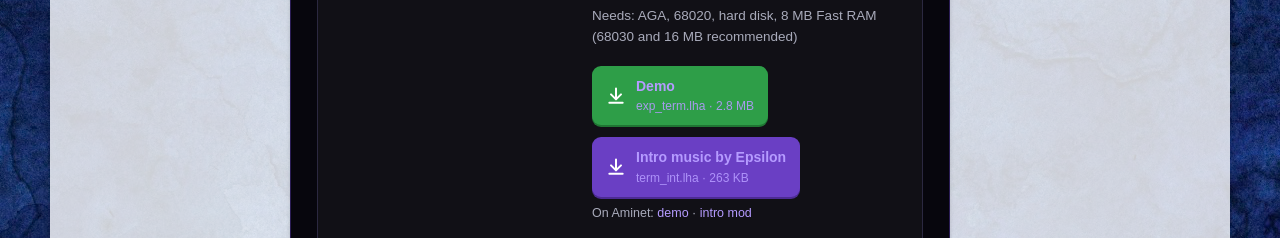
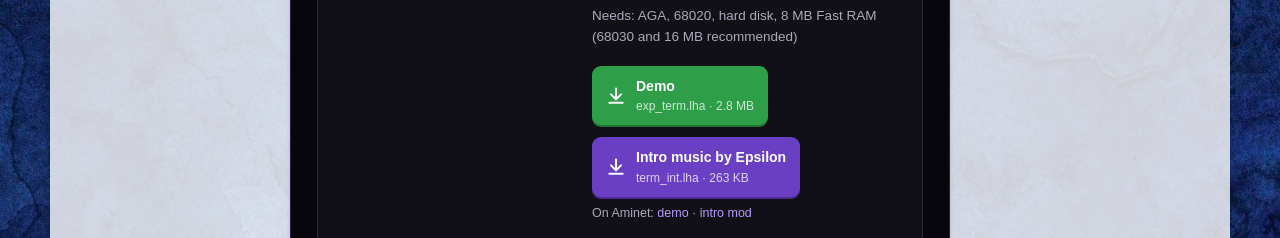
Before and after one commit to epsilonsworld/downloads, a plain HTML site: page index.html in a window 1280 px wide. Shown: the part 7356-7594 px from the top of the page. Drawn offline with Linux system fonts and the light colour scheme.

Commit message:
Demoscene download buttons: white text
Co-Authored-By: Claude Opus 5.5 <noreply@anthropic.com>
Claude-Session: https://claude.ai/code/session_0194Sbt132KvaF81rtFqmf52

```diff
--- a/index.html
+++ b/index.html
@@ -85,7 +85,7 @@
   .dl.small .btn{padding:9px 14px;font-size:14px}
   .btn.grey{background:#5b6075;box-shadow:0 2px 0 #3e4254} .btn.grey:hover{background:#4d5165}
   .scene{background:#07060d linear-gradient(180deg,#120d24,#07060d 340px);color:#d8d9e6;border:1px solid #2b1d55}
-  .scene a{color:#b59bff} .scene a:hover{color:#d7c9ff}
+  .scene a{color:#b59bff} .scene a:hover{color:#d7c9ff} .scene a.btn,.scene a.btn:hover{color:#fff} .scene a.btn small{color:rgba(255,255,255,.85)}
   .scene h1{color:#fff;font-size:26px;margin:0;letter-spacing:.02em}
   .scene .tag{color:#7be08f;font-size:13.5px;letter-spacing:.05em}
   .scene-head{display:flex;align-items:center;gap:16px;margin-bottom:14px}
```
